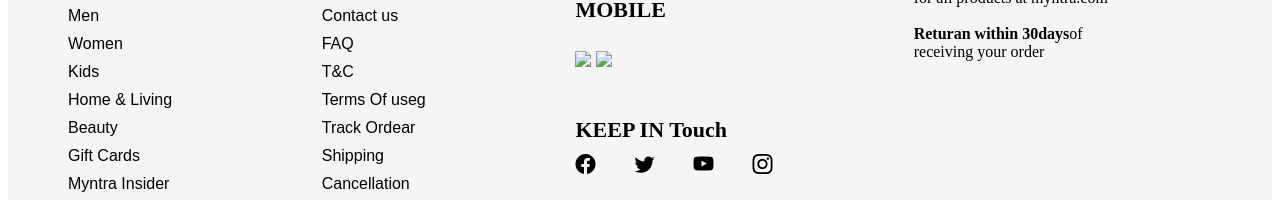
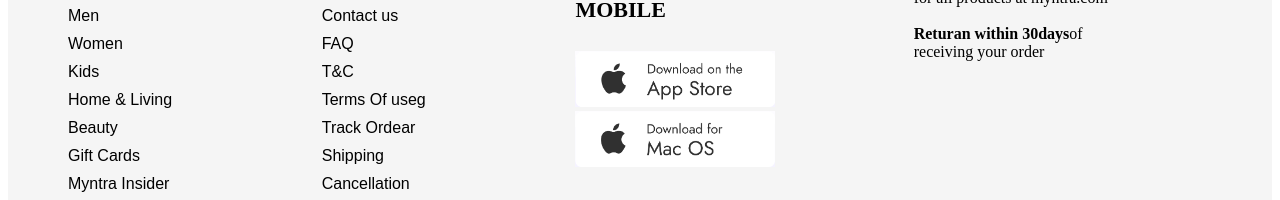
Before and after one commit to MAHESHANANDGAUTAM/portfolio, a website: page index.html in a window 1280 px wide. Shown: the part 487-687 px from the top of the page. Drawn offline with nearby package versions, Linux system fonts and the light colour scheme; the site is published under a folder, as on GitHub Pages, so addresses that start at the root find nothing.

Commit message:
Update index.html

```diff
--- a/index.html
+++ b/index.html
@@ -162,8 +162,8 @@
             <div class="header">EXPERIENCE MYNTRA APP ON MOBILE</div><br>
              <div>
                 <div>
-                    <img src="/public/images/apple one.png" width="200px">
-                    <img src="/public/images/apple two.png" width="200px">
+                    <img src="public/images/apple one.png" width="200px">
+                    <img src="public/images/apple two.png" width="200px">
                 </div>
              </div>
         </div><br><br>
```
